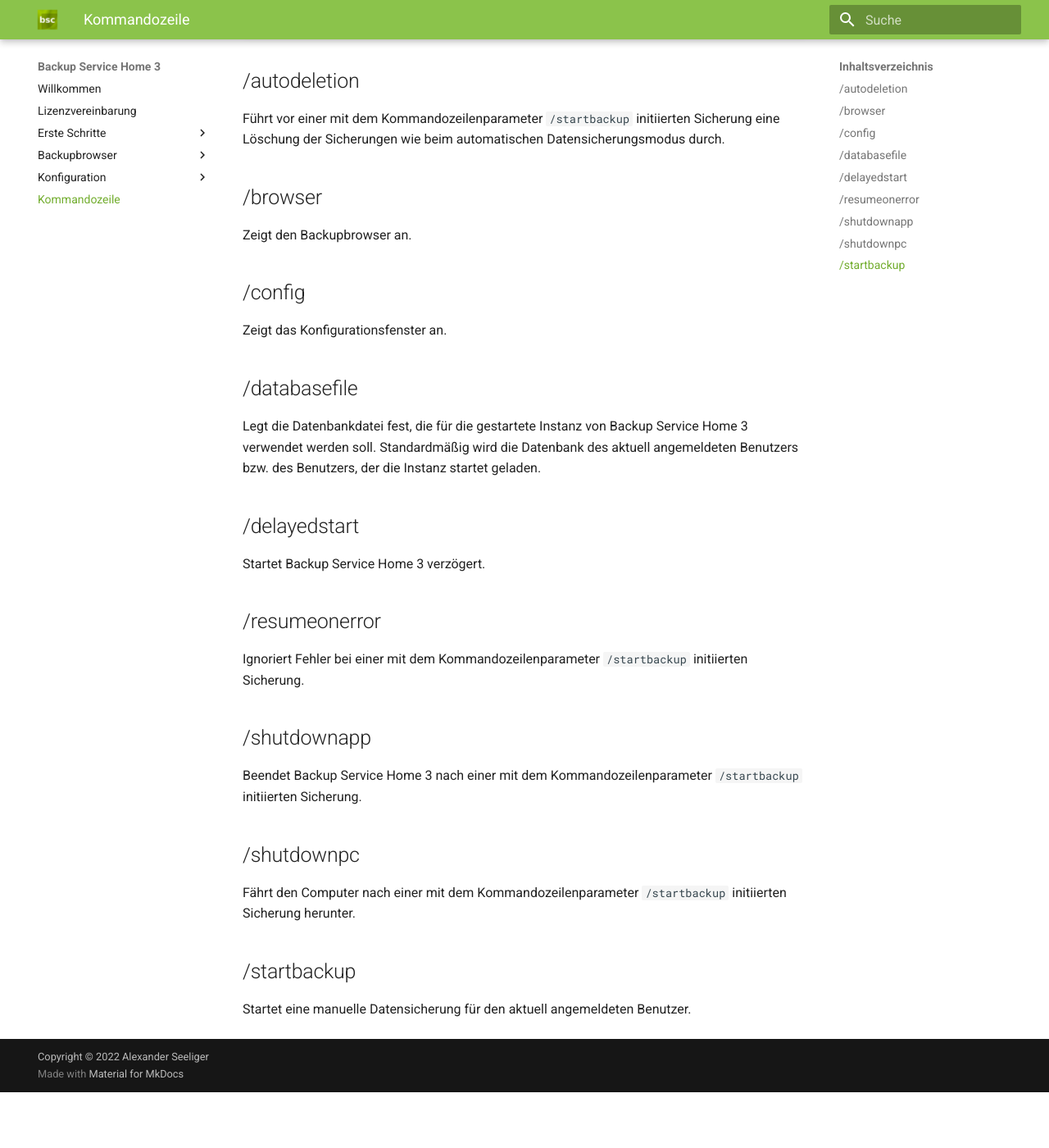
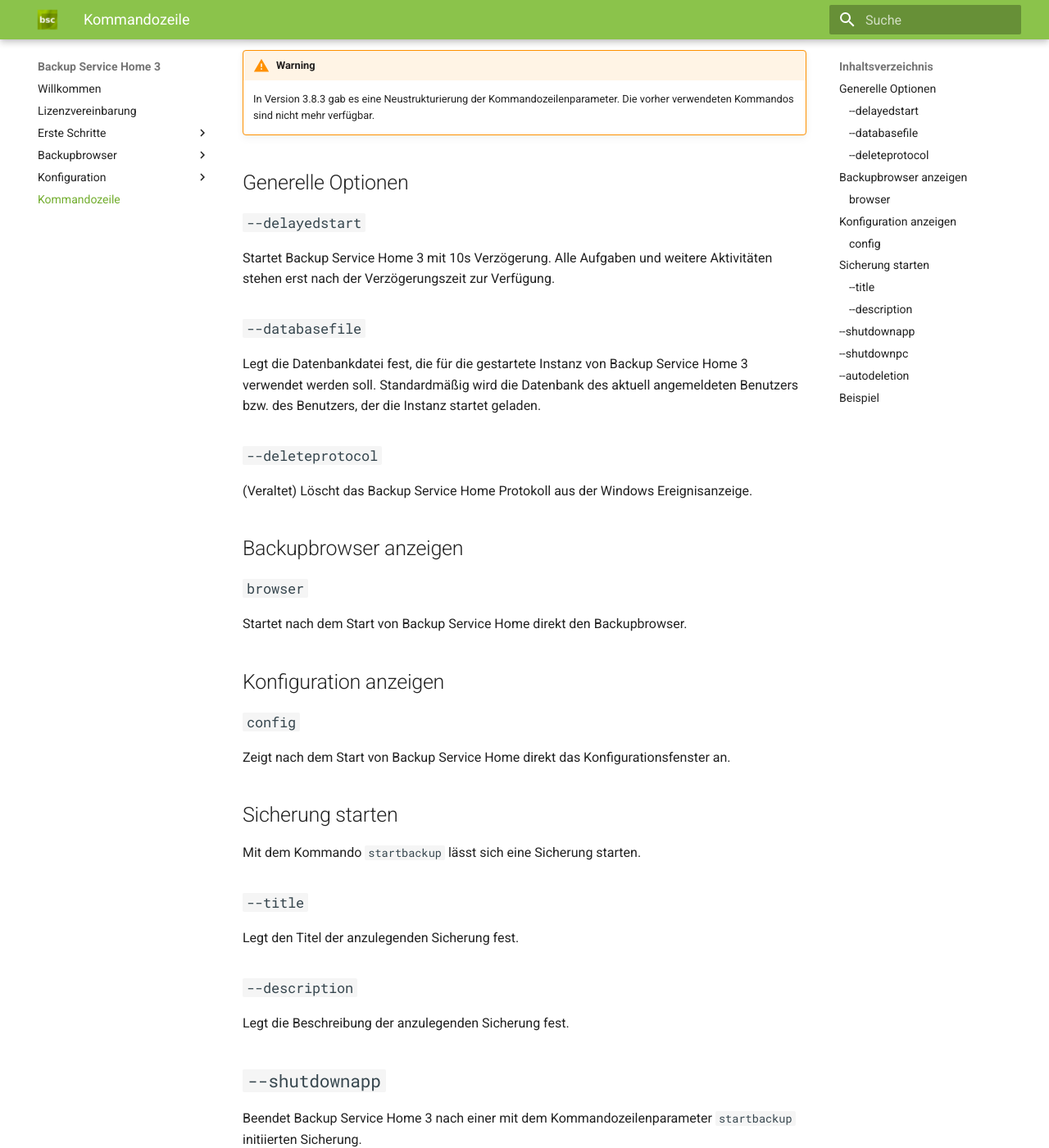
Before and after one commit to alexsee/backup-service-home-docs, an MkDocs documentation site: the page built from docs/cmd/index.md, in a window 1280 px wide and 1400 px high, scrolled down 347 px. Shown: the whole window at 82% size. Built offline with MkDocs 1.6.1 and Material for MkDocs 9.7.7, drawn with Linux system fonts in a browser that asks for light colours; before the commit the page ends 1679 px from its top, so only the background shows below that; some of the changed text lies outside the part shown.

Commit message:
docs: update command line

````diff
--- a/docs/cmd/index.md
+++ b/docs/cmd/index.md
@@ -8,38 +8,66 @@
 
     Es kann jeweils nur eine Instanz pro Benutzer gestartet werden.
 
-## /autodeletion
+!!! warning
 
-Führt vor einer mit dem Kommandozeilenparameter `/startbackup` initiierten Sicherung eine Löschung der Sicherungen wie beim automatischen Datensicherungsmodus durch.
+    In Version 3.8.3 gab es eine Neustrukturierung der Kommandozeilenparameter. Die vorher verwendeten Kommandos sind nicht mehr verfügbar.
 
-## /browser
 
-Zeigt den Backupbrowser an.
+## Generelle Optionen
 
-## /config
+### `--delayedstart`
 
-Zeigt das Konfigurationsfenster an.
+Startet Backup Service Home 3 mit 10s Verzögerung. Alle Aufgaben und weitere Aktivitäten stehen erst nach der Verzögerungszeit zur Verfügung.
 
-## /databasefile
+### `--databasefile`
 
 Legt die Datenbankdatei fest, die für die gestartete Instanz von Backup Service Home 3 verwendet werden soll. Standardmäßig wird die Datenbank des aktuell angemeldeten Benutzers bzw. des Benutzers, der die Instanz startet geladen.
 
-## /delayedstart
+### `--deleteprotocol`
 
-Startet Backup Service Home 3 verzögert.
+(Veraltet) Löscht das Backup Service Home Protokoll aus der Windows Ereignisanzeige.
 
-## /resumeonerror
 
-Ignoriert Fehler bei einer mit dem Kommandozeilenparameter `/startbackup` initiierten Sicherung.
+## Backupbrowser anzeigen
 
-## /shutdownapp
+### `browser`
 
-Beendet Backup Service Home 3 nach einer mit dem Kommandozeilenparameter `/startbackup` initiierten Sicherung.
+Startet nach dem Start von Backup Service Home direkt den Backupbrowser.
 
-## /shutdownpc
 
-Fährt den Computer nach einer mit dem Kommandozeilenparameter `/startbackup` initiierten Sicherung herunter.
+## Konfiguration anzeigen
 
-## /startbackup
+### `config`
 
-Startet eine manuelle Datensicherung für den aktuell angemeldeten Benutzer.
+Zeigt nach dem Start von Backup Service Home direkt das Konfigurationsfenster an.
+
+
+## Sicherung starten
+
+Mit dem Kommando `startbackup` lässt sich eine Sicherung starten.
+
+### `--title`
+
+Legt den Titel der anzulegenden Sicherung fest.
+
+### `--description`
+
+Legt die Beschreibung der anzulegenden Sicherung fest.
+
+## `--shutdownapp`
+
+Beendet Backup Service Home 3 nach einer mit dem Kommandozeilenparameter `startbackup` initiierten Sicherung.
+
+## `--shutdownpc`
+
+Fährt den Computer nach einer mit dem Kommandozeilenparameter `startbackup` initiierten Sicherung herunter.
+
+## `--autodeletion`
+
+Führt vor einer mit dem Kommandozeilenparameter `startbackup` initiierten Sicherung eine Löschung der Sicherungen wie beim automatischen Datensicherungsmodus durch.
+
+## Beispiel
+
+```
+BSH.Main.exe startbackup --title "Manuelle Sicherung" --shutdownapp
+```
````
Also changed, not shown: docs/assets/bsh-overview-config.png (added).
